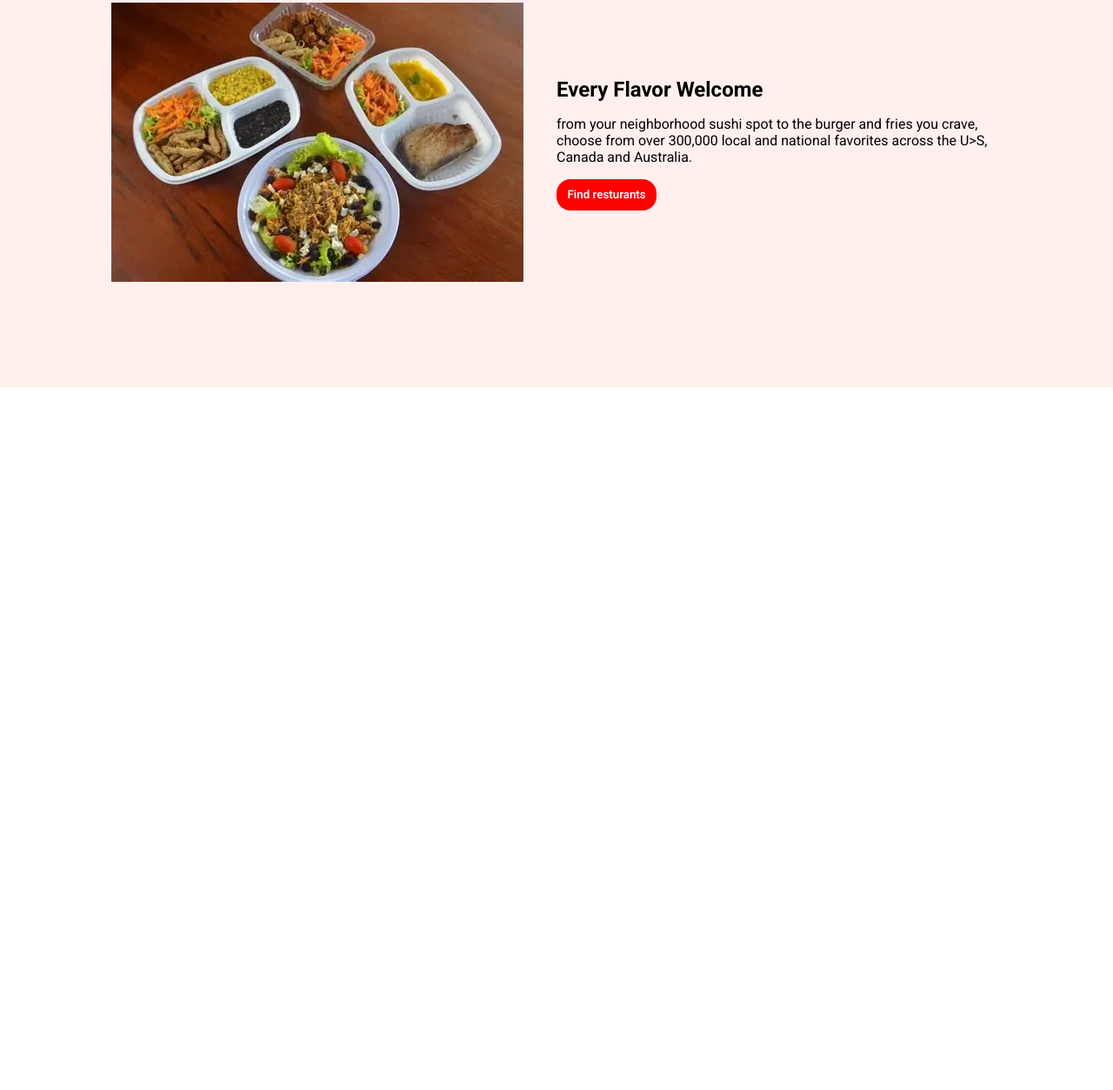
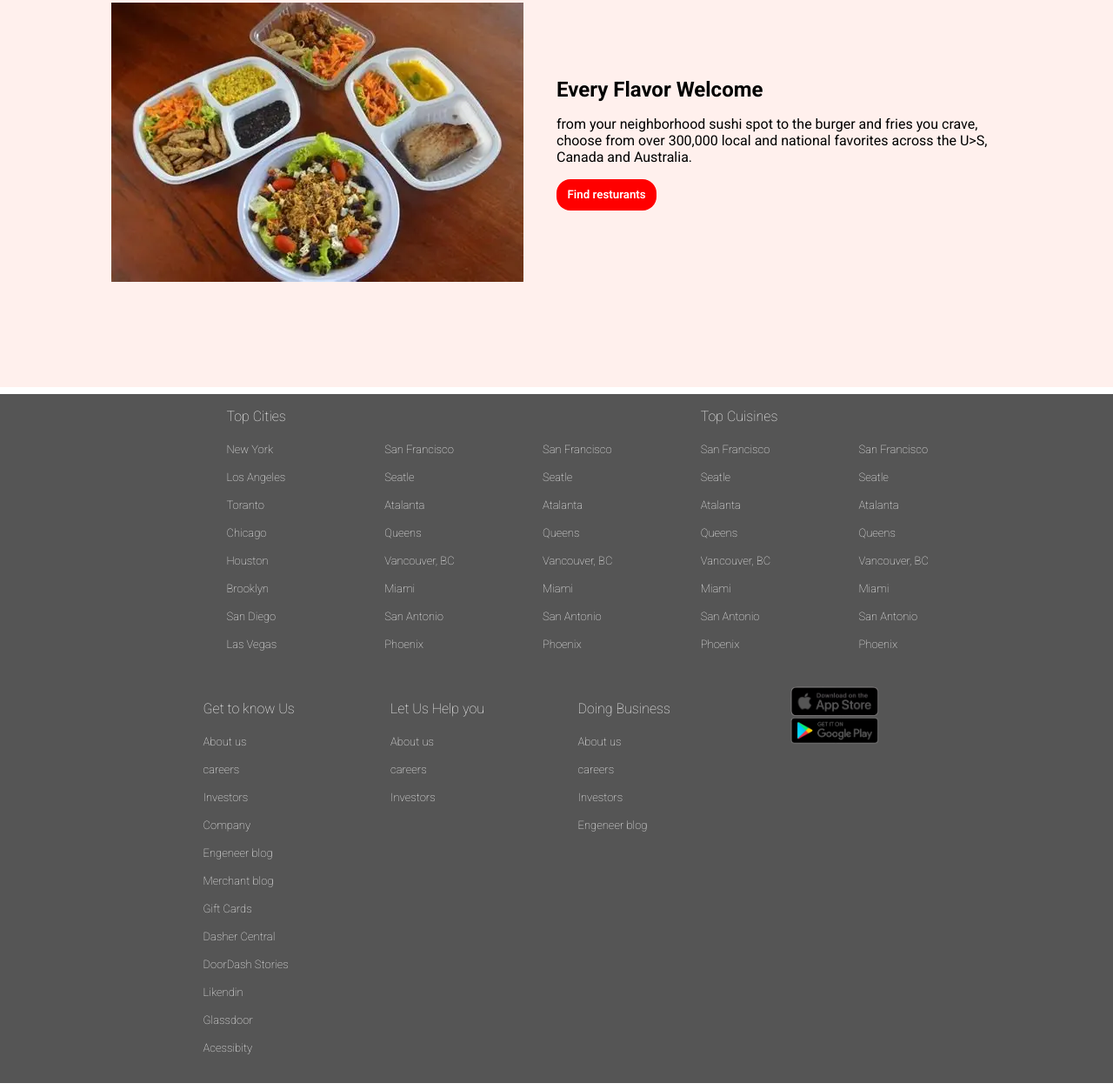
Before and after one commit to DevWesleyMatos/Landin_page-5_Avaliativa, a plain HTML site: page index.html in a window 1280 px wide. Shown: the part 1529-2782 px from the top of the page at 87% size. Before the commit the page ends 1974 px from the top, so only its background shows below. Drawn offline with Linux system fonts and the light colour scheme; a web font is replaced by a local one.

Commit message:
iniciado footer

```diff
--- a/index.html
+++ b/index.html
@@ -1,21 +1,18 @@
 <!DOCTYPE html>
 <html lang="pt-br">
+
 <head>
   <meta charset="UTF-8" />
   <meta name="viewport" content="width=device-width, initial-scale=1.0" />
   <title>Landing_page-5</title>
   <link rel="stylesheet" href="style.css" />
-    <link
-      href="https://fonts.googleapis.com/css2?family=Cal+Sans&display=swap"
-      rel="stylesheet"
-    />
-    <link
-      rel="stylesheet"
-      href="https://cdnjs.cloudflare.com/ajax/libs/font-awesome/6.7.2/css/all.min.css"
-    />
+  <link href="https://fonts.googleapis.com/css2?family=Cal+Sans&display=swap" rel="stylesheet" />
+  <link rel="stylesheet" href="https://cdnjs.cloudflare.com/ajax/libs/font-awesome/6.7.2/css/all.min.css" />
 
-    <link href="https://fonts.googleapis.com/css2?family=Roboto:ital,wght@0,100..900;1,100..900&display=swap" rel="stylesheet">
+  <link href="https://fonts.googleapis.com/css2?family=Roboto:ital,wght@0,100..900;1,100..900&display=swap"
+    rel="stylesheet">
 </head>
+
 <body>
   <section id="cabeçalho">
     <div id="LinhaCabeçalho">
@@ -66,7 +63,7 @@
     <div class="boxLinha">
       <img src="./imagens/celular.png" alt="">
       <h3>Try the app</h3>
-        <p>Experience the best your neighborhood has to ofter, all  in one app.</p>
+      <p>Experience the best your neighborhood has to ofter, all in one app.</p>
       <a href="">Get the app</a>
     </div>
   </section>
@@ -76,7 +73,8 @@
       <h1>
         It´s all here.All in one app.
       </h1>
-        <p>Discover local, on-demand delivery or Pickup from resturants, nearby grocery and convenience stores, and more</p>
+      <p>Discover local, on-demand delivery or Pickup from resturants, nearby grocery and convenience stores, and more
+      </p>
       <button>Get the app</button>
     </div>
 
@@ -92,10 +90,114 @@
 
     <div class="boxImg2">
       <h1>Every Flavor Welcome</h1>
-        <p>from your neighborhood sushi spot to the burger and fries you crave, choose from over 300,000 local and national favorites across the U>S, Canada and Australia.</p>
+      <p>from your neighborhood sushi spot to the burger and fries you crave, choose from over 300,000 local and
+        national favorites across the U>S, Canada and Australia.</p>
       <button>Find resturants</button>
     </div>
   </section>
 
+  <section id="rodape">
+
+    <div id="linha1">
+      <div class="coluna">
+        <h6>Top Cities</h6>
+        <a href="">New York</a>
+        <a href="">Los Angeles</a>
+        <a href="">Toranto</a>
+        <a href="">Chicago</a>
+        <a href="">Houston</a>
+        <a href="">Brooklyn</a>
+        <a href="">San Diego</a>
+        <a href="">Las Vegas</a>
+      </div>
+      <div class="coluna">
+        <h6></h6>
+        <a href="">San Francisco</a>
+        <a href="">Seatle</a>
+        <a href="">Atalanta</a>
+        <a href="">Queens</a>
+        <a href="">Vancouver, BC</a>
+        <a href="">Miami</a>
+        <a href="">San Antonio</a>
+        <a href="">Phoenix</a>
+      </div>
+      <div class="coluna">
+        <h6></h6>
+        <a href="">San Francisco</a>
+        <a href="">Seatle</a>
+        <a href="">Atalanta</a>
+        <a href="">Queens</a>
+        <a href="">Vancouver, BC</a>
+        <a href="">Miami</a>
+        <a href="">San Antonio</a>
+        <a href="">Phoenix</a>
+      </div>
+      <div class="coluna">
+        <h6>Top Cuisines</h6>
+        <a href="">San Francisco</a>
+        <a href="">Seatle</a>
+        <a href="">Atalanta</a>
+        <a href="">Queens</a>
+        <a href="">Vancouver, BC</a>
+        <a href="">Miami</a>
+        <a href="">San Antonio</a>
+        <a href="">Phoenix</a>
+      </div>
+      <div class="coluna">
+        <h6></h6>
+        <a href="">San Francisco</a>
+        <a href="">Seatle</a>
+        <a href="">Atalanta</a>
+        <a href="">Queens</a>
+        <a href="">Vancouver, BC</a>
+        <a href="">Miami</a>
+        <a href="">San Antonio</a>
+        <a href="">Phoenix</a>
+      </div>
+    </div>
+
+    <div id="linha2">
+      <div class="coluna2pt1">
+        <div class="coluna2">
+          <h6>Get to know Us</h6>
+          <a href="">About us</a>
+          <a href="">careers</a>
+          <a href="">Investors</a>
+          <a href="">Company</a>
+          <a href="">Engeneer blog</a>
+          <a href="">Merchant blog</a>
+          <a href="">Gift Cards</a>
+          <a href="">Dasher Central</a>
+          <a href=""> DoorDash Stories</a>
+          <a href="">Likendin</a>
+          <a href="">Glassdoor</a>
+          <a href="">Acessibity</a>
+        </div>
+        <div class="coluna2">
+          <h6>Let Us Help you</h6>
+          <a href="">About us</a>
+          <a href="">careers</a>
+          <a href="">Investors</a>
+        </div>
+        <div class="coluna2">
+          <h6>Doing Business</h6>
+          <a href="">About us</a>
+          <a href="">careers</a>
+          <a href="">Investors</a>
+          <a href="">Engeneer blog</a>
+        </div>
+      </div>
+
+      <div class="coluna2Img">
+        <img src="./imagens/lojaapp.png" alt="">
+        <img src="./imagens/lojagoogle.png" alt="">
+      </div>
+
+      <div id="linha3">
+
+      </div>
+  </section>
+
 </body>
+
 </html>
--- a/style.css
+++ b/style.css
@@ -83,7 +83,7 @@ body {
 #meio p {
   max-width: 30vw;
   font-size: 2.5rem;
-  font-weight:500;
+  font-weight: 500;
 }
 
 #meio a {
@@ -132,7 +132,8 @@ body {
   width: 36px;
   height: 36px;
 }
-#linha{
+
+#linha {
   margin-top: 10vh;
   width: 100%;
   display: flex;
@@ -140,10 +141,12 @@ body {
   align-items: center;
   gap: 3vw;
 }
-#linha img{
+
+#linha img {
   width: 120px;
 }
-.boxLinha{
+
+.boxLinha {
   width: 20vw;
   padding: 1rem;
   display: flex;
@@ -153,19 +156,23 @@ body {
   align-content: start;
   margin-bottom: 8vh;
 }
-.boxLinha h3{
+
+.boxLinha h3 {
   margin-bottom: 1vh;
 }
-.boxLinha p{
-    text-align:center;
+
+.boxLinha p {
+  text-align: center;
   margin-bottom: 1vh;
 }
-.boxLinha a{
+
+.boxLinha a {
   color: red;
   text-decoration: none;
   font-size: 800;
 }
-#blocoImg1{
+
+#blocoImg1 {
   width: 100vw;
   display: flex;
   justify-content: center;
@@ -173,29 +180,34 @@ body {
   gap: 3vw;
   margin-bottom: -5vh;
 }
-#blocoImg1 h1{
+
+#blocoImg1 h1 {
   width: 12vw;
   margin-bottom: 1vh;
 }
-#blocoImg1 img{
+
+#blocoImg1 img {
   width: 40vw;
   height: 60vh;
 }
-.boxImg{
+
+.boxImg {
   width: 40vw;
   padding: 2;
 }
-.boxImg button{
+
+.boxImg button {
   border-radius: 1rem;
   width: 7vw;
   height: 4.5vh;
   background-color: red;
   color: white;
   border: none;
-    font-family:"roboto";
+  font-family: "roboto";
   font-weight: 600;
 }
-#blocoImg2{
+
+#blocoImg2 {
   height: 70vh;
   width: 100vw;
   display: flex;
@@ -203,19 +215,96 @@ body {
   align-items: center;
   background-color: #fff0ed;
 }
-.boxImg2{
+
+.boxImg2 {
   width: 40vw;
 }
-.boxImg2 h1,p{
+
+.boxImg2 h1,
+p {
   margin-bottom: 2vh;
 }
-.boxImg2 button{
+
+.boxImg2 button {
   border-radius: 1rem;
   width: 9vw;
   height: 4.5vh;
   background-color: red;
   color: white;
   border: none;
-    font-family:"roboto";
+  font-family: "roboto";
   font-weight: 600;
 }
+
+#rodape {
+  background-color: #555;
+  color: white;
+}
+
+#linha1 {
+  display: flex;
+  justify-content: space-around;
+  gap: 1vw;
+  margin: 1vh 15vw;
+}
+.coluna {
+  display: flex;
+  flex-direction: column;
+  width: 5vw;
+  padding: 1rem;
+}
+.coluna h6{
+  width: 7vw;
+  height: 4vh;
+  font-weight: 100;
+  font-size: medium;
+  margin-bottom: 1vh;
+}
+
+.coluna a {
+  width: 7vw;
+  text-decoration: none;
+  color: white;
+  font-size: small;
+  height: 4vh;
+  font-weight: 100;
+}
+#linha2{
+  display: flex;
+  justify-content: space-around;
+  margin: 1vh 15vw;
+}
+.coluna2pt1{
+  display: flex;
+  justify-content: space-around;
+  width: 50vw;
+  gap:3vw;
+  padding: 1rem;
+}
+.coluna2{
+  display: flex;
+  flex-direction: column;
+  width: 20vw;
+}
+.coluna2 a{
+  text-decoration: none;
+  color: white;
+  font-size: small;
+  height: 4vh;
+  font-weight: 100;
+}
+.coluna2 h6{
+  height: 4vh;
+  font-weight: 100;
+  font-size: medium;
+  margin-bottom: 1vh;
+}
+.coluna2Img{
+  display: flex;
+  justify-content:start;
+  align-items: center;
+  flex-direction: column;
+}
+.coluna2Img img{
+  width: 8vw;
+}
```
Also changed, not shown: imagens/lojaapp.png (added), imagens/lojagoogle.png (added). Lines whose indentation alone changed are shown as unchanged.
